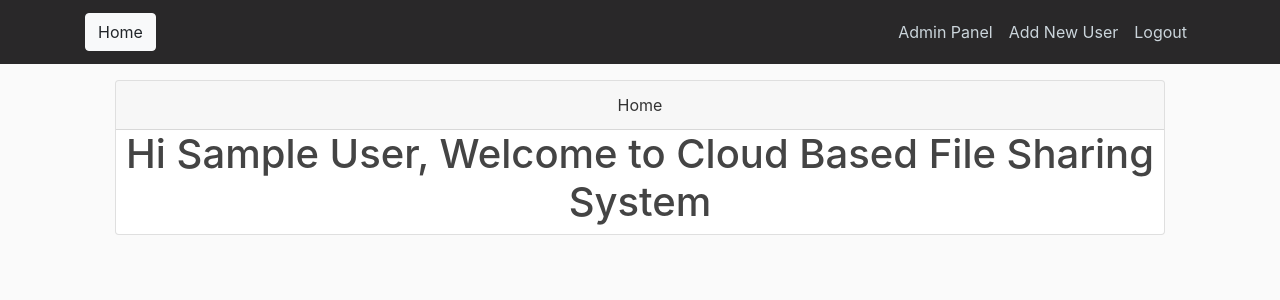
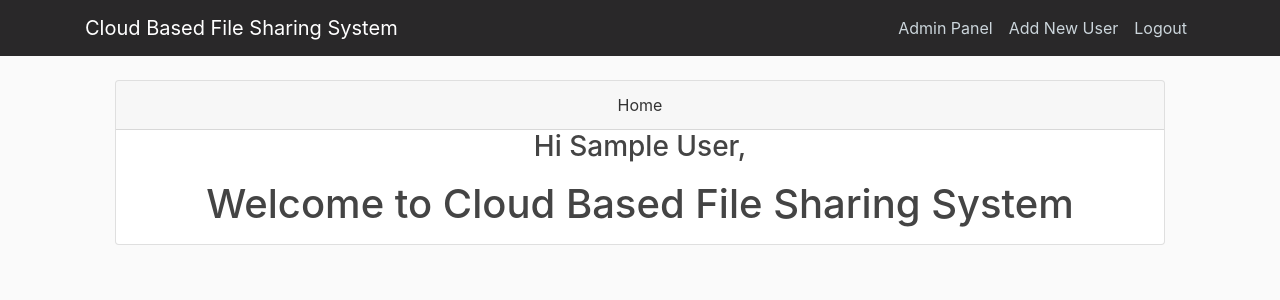
Before and after one commit to Arslan374/cb_FSS, a Django app: page / in a window 1280 px wide. Shown: the top 300 px of the page. Run offline with Django 3.2, Linux system fonts and the light colour scheme; the visitor is signed in with stand-in values (Sample User, id 1); some libraries are stand-ins or nearby versions.

Commit message:
changes to headings

```diff
--- a/cloud/templates/cloud/home.html
+++ b/cloud/templates/cloud/home.html
@@ -1,6 +1,4 @@
-{% extends "users/base.html" %}
-{% block title %}Home{% endblock %}
-{% block content %}
+{% extends "users/base.html" %} {% block title %}Home{% endblock %} {% block content %}
 
 <div class="container-fluid">
     <div class="table-responsive col-auto" style="padding-bottom: 1rem;">
@@ -11,10 +9,11 @@
 
             <div class="text-center">
                 {% if user.is_authenticated %}
-                <h1>Hi {{ name }}, Welcome to Cloud Based File Sharing System</h1>
-                {% else %}
-                <h1>Welcome to Cloud Based File Sharing System</h1>
+                <h3>Hi {{ name }},</h3>
                 {% endif %}
+                <p>
+                    <h1>Welcome to Cloud Based File Sharing System</h1>
+                </p>
             </div>
         </div>
     </div>
--- a/users/templates/users/base.html
+++ b/users/templates/users/base.html
@@ -19,7 +19,7 @@
     <header class="site-header">
         <nav class="navbar navbar-expand-md navbar-dark bg-steel fixed-top">
             <div class="container">
-                <a class="navbar-brand " href="/"><button class="btn btn-light">Home</button></a>
+                <a class="navbar-brand " href="{% url 'home' %}">Cloud Based File Sharing System</a>
                 <button class="navbar-toggler" type="button" data-toggle="collapse" data-target="#navbarToggle" aria-controls="navbarToggle" aria-expanded="false" aria-label="Toggle navigation">
                     <span class="navbar-toggler-icon"></span>
                 </button>
```
